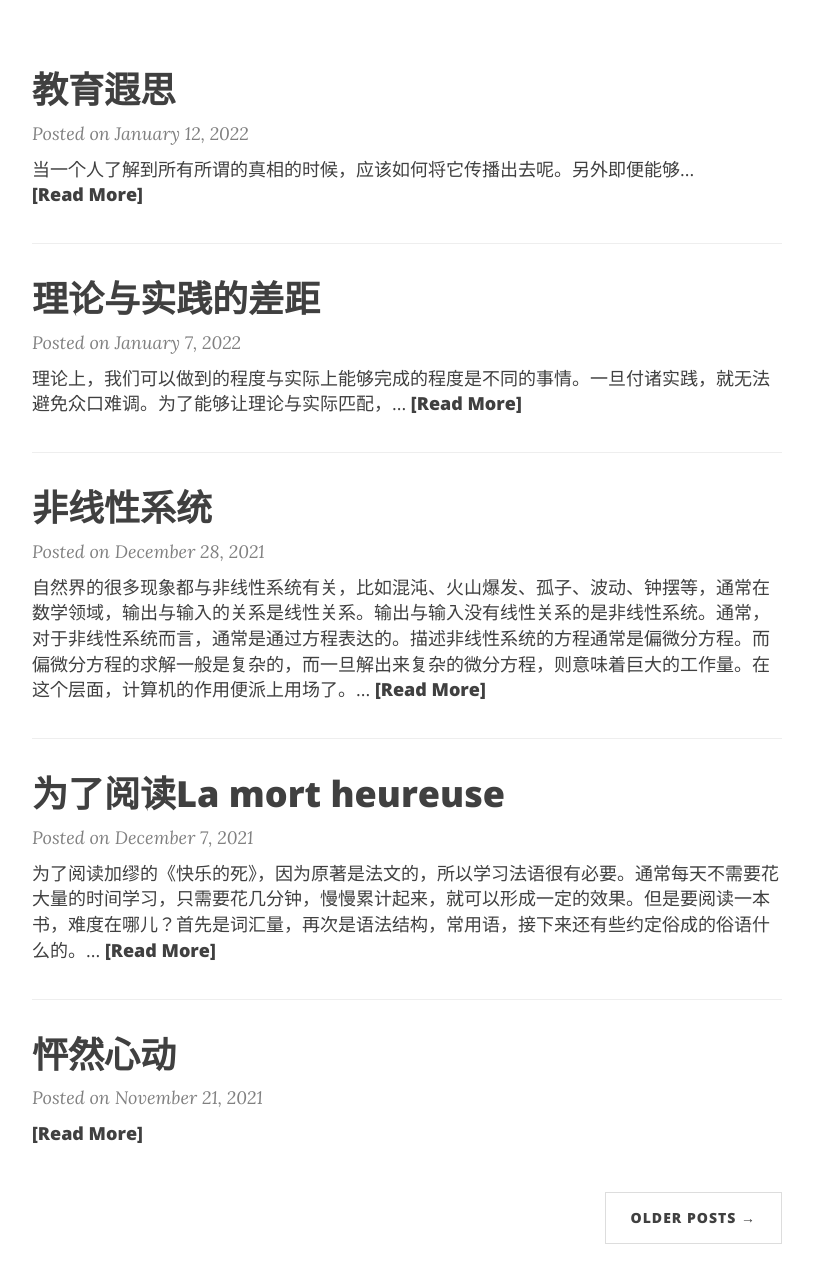
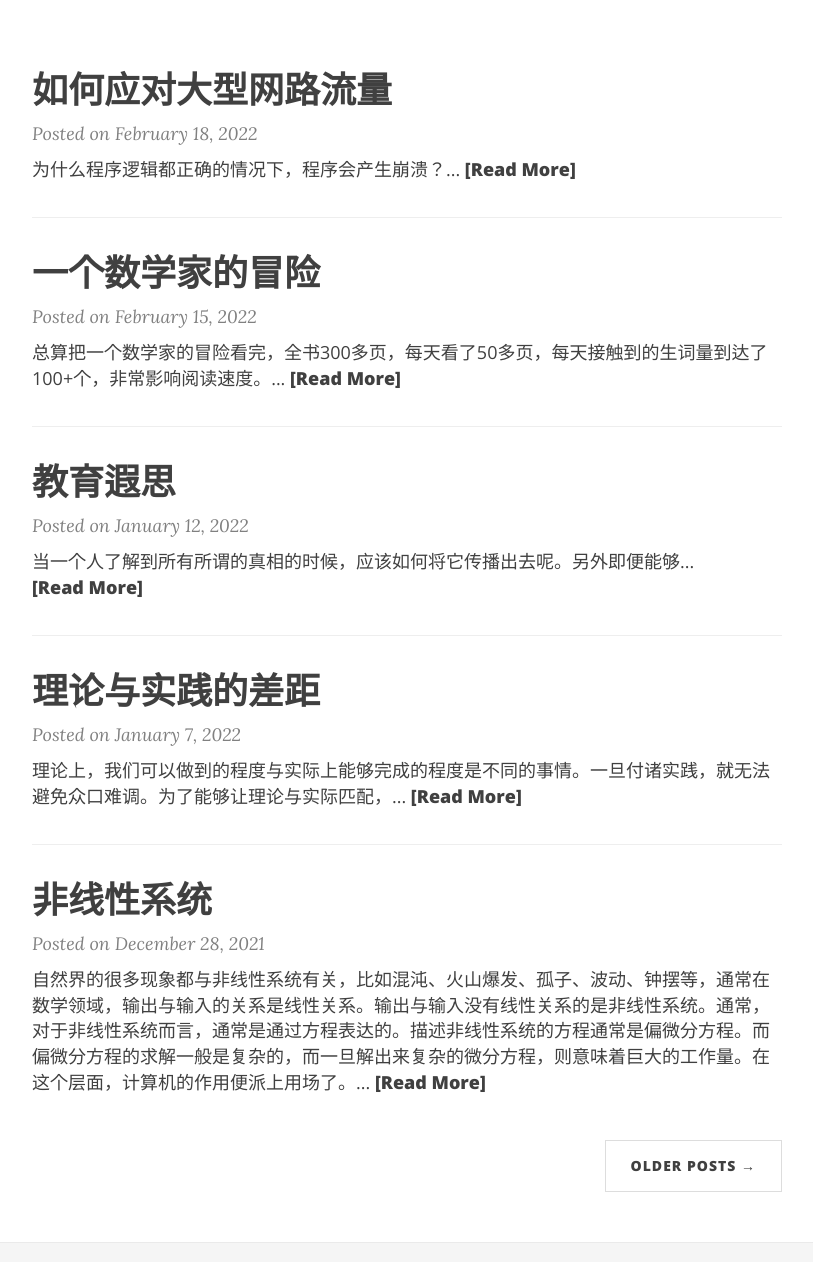
Before and after one commit to ZionPi/zionpi.github.io, a Jekyll site: the page built from index.html, in a window 1280 px wide and 1400 px high, scrolled down 351 px. Shown: the part 138-1400 px from the top of the window, without its empty margins (233-1046 px from the left). Built offline with Jekyll 4.4.1, drawn with Linux system fonts in a browser that asks for light colours; nearby versions of some CDN libraries; the list of posts is cut into pages by our own code.

Commit message:
add contents

```diff
--- /dev/null
+++ b/_posts/2022-02-15-adventures-of-a-mathematician.md
@@ -0,0 +1,5 @@
+---
+layout: post
+title: 一个数学家的冒险
+---
+总算把一个数学家的冒险看完，全书300多页，每天看了50多页，每天接触到的生词量到达了100+个，非常影响阅读速度。
--- /dev/null
+++ b/_posts/2022-02-18-how-to-handle-large-scale-traffic-on-network.md
@@ -0,0 +1,5 @@
+---
+layout: post
+title: 如何应对大型网路流量
+---
+为什么程序逻辑都正确的情况下，程序会产生崩溃？
```
Also changed, not shown: about.md (+2 -0 lines), 1 other file.
